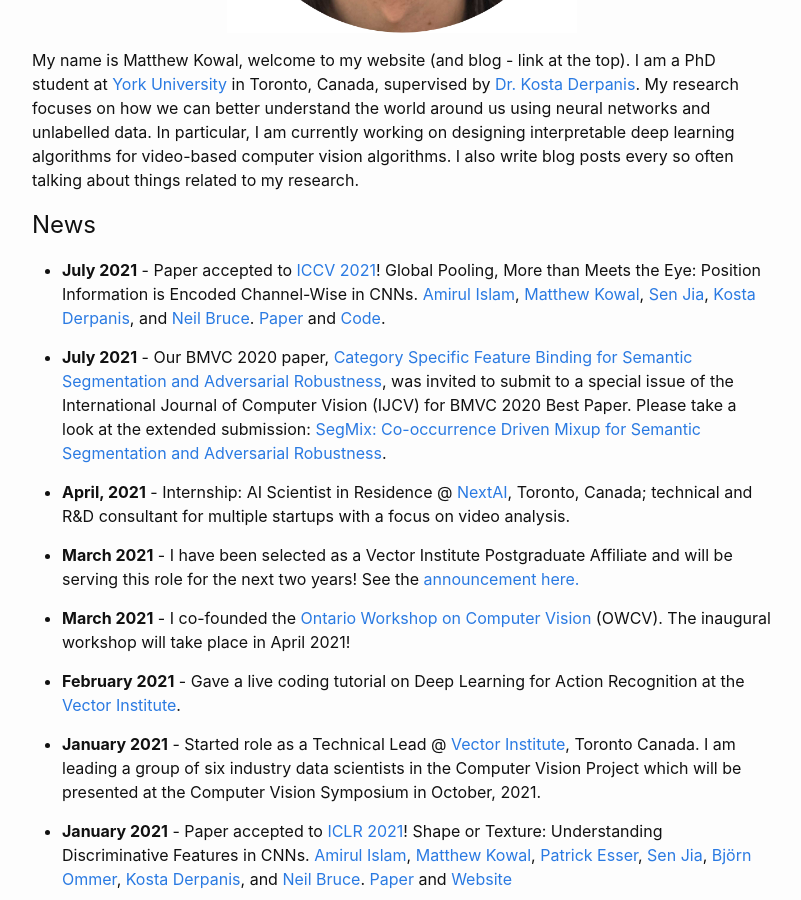
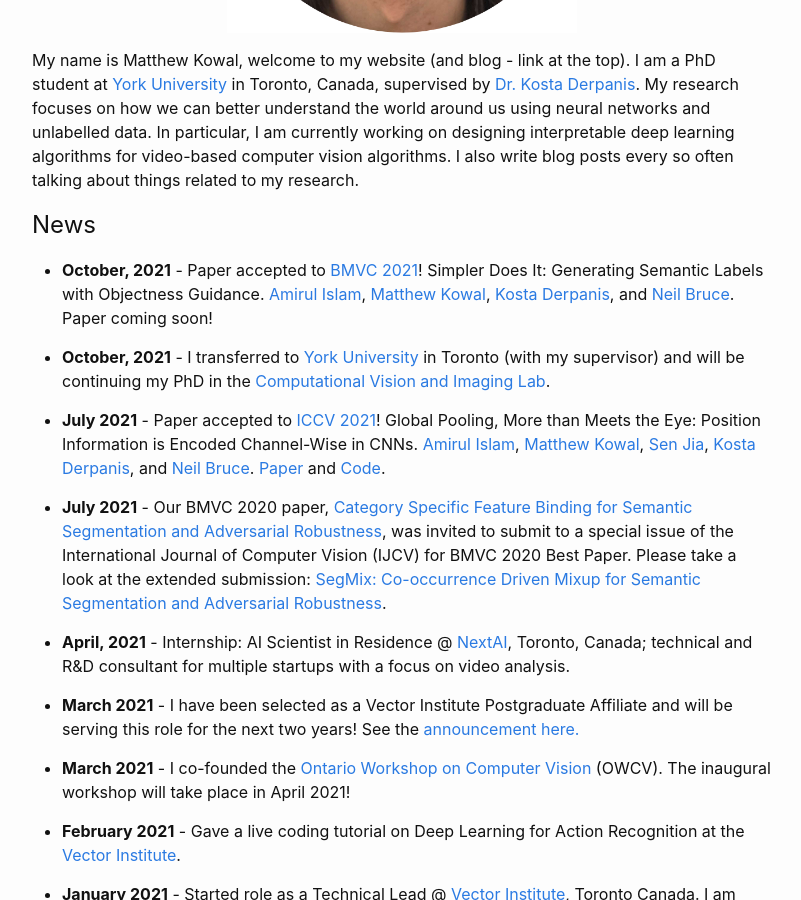
Before and after one commit to MKowal2/MKowal4.github.io, a Jekyll site: the page built from index.md, in a window 1280 px wide and 900 px high, scrolled down 411 px. Shown: the whole window, without its empty margins (238-1039 px from the left). Built offline with Jekyll 4.4.1, drawn with Linux system fonts in a browser that asks for light colours.

Commit message:
Update index.md

```diff
--- a/index.md
+++ b/index.md
@@ -19,6 +19,9 @@ My name is Matthew Kowal, welcome to my website (and blog - link at the top). I
 
 ## News
 
+* **October, 2021** - Paper accepted to [BMVC 2021](https://www.bmvc2021.com/)! Simpler Does It: Generating Semantic Labels with Objectness Guidance. [Amirul Islam](https://www.cs.ryerson.ca/~amirul/), [Matthew Kowal](https://mkowal2.github.io/), [Kosta Derpanis](https://www.cs.ryerson.ca/~kosta/), and [Neil Bruce](https://www.cs.ryerson.ca/~bruce/). Paper coming soon!
+
+* **October, 2021** - I transferred to [York University](https://www.yorku.ca/) in Toronto (with my supervisor) and will be continuing my PhD in the [Computational Vision and Imaging Lab](https://cvil.eecs.yorku.ca/).
 
 * **July 2021** - Paper accepted to [ICCV 2021](http://iccv2021.thecvf.com/home)! Global Pooling, More than Meets the Eye: Position Information is Encoded Channel-Wise in CNNs. [Amirul Islam](https://www.cs.ryerson.ca/~amirul/), [Matthew Kowal](https://mkowal2.github.io/), [Sen Jia](https://scholar.google.com/citations?user=WOsy1foAAAAJ&hl=en), [Kosta Derpanis](https://www.cs.ryerson.ca/~kosta/), and [Neil Bruce](https://www.cs.ryerson.ca/~bruce/). [Paper](https://arxiv.org/abs/2108.07884) and [Code](https://github.com/islamamirul/PermuteNet).
 
```
